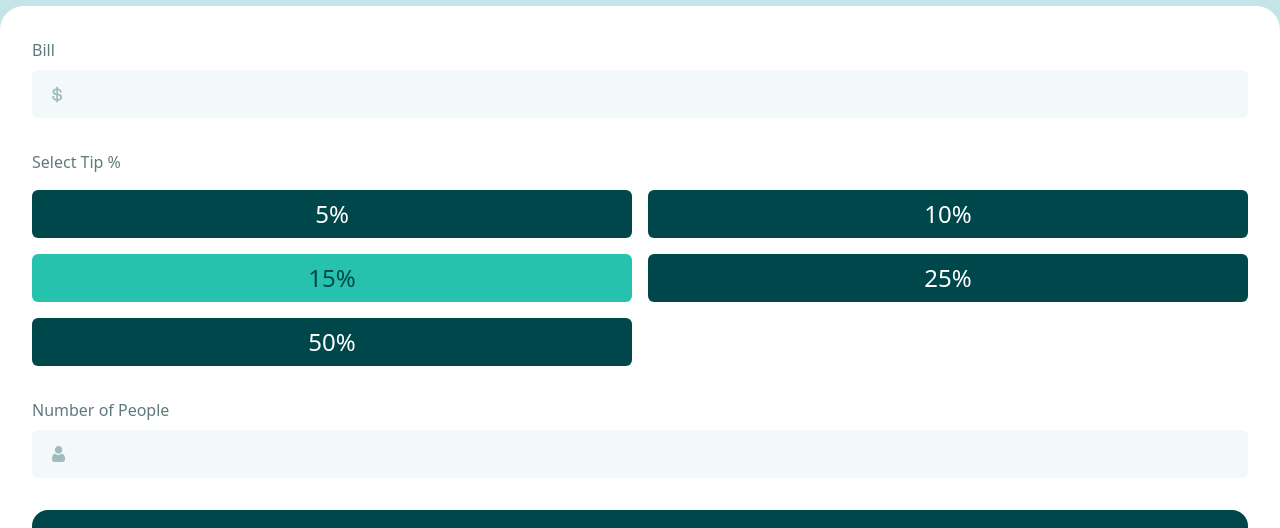
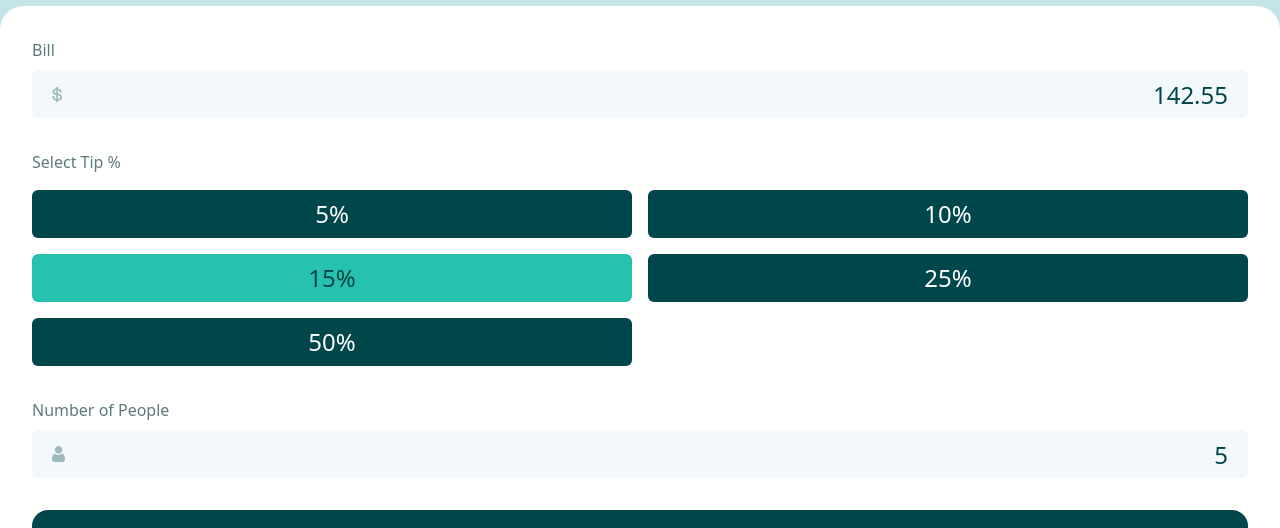
Before and after one commit to LeeConnelly12/tipping-calculator, a Vue app: page / in a window 1280 px wide. Shown: the part 136-664 px from the top of the page. Built offline with nearby package versions, Linux system fonts and the light colour scheme; a web font is replaced by a local one.

Commit message:
Use form defaults

```diff
--- a/src/components/TippingCalculator.vue
+++ b/src/components/TippingCalculator.vue
@@ -7,14 +7,16 @@ import People from "@/components/People.vue"
 const tips = ["5%", "10%", "15%", "25%", "50%"]
 
 const form = ref({
+  bill: 142.55,
   tip: "15%",
+  people: 5,
 })
 </script>
 
 <template>
   <form class="bg-white rounded-t-3xl p-8 text-turquoise">
     <label class="block" for="bill">Bill</label>
-    <Input class="mt-2" type="text" id="bill">
+    <Input v-model="form.bill" class="mt-2" type="text" id="bill">
       <template #icon>
         <DollarSign />
       </template>
@@ -37,8 +39,8 @@ const form = ref({
         />
       </label>
     </div>
-    <label class="block mt-8" for="number_of_people">Number of People</label>
-    <Input class="mt-2" type="text" id="number_of_people">
+    <label class="block mt-8" for="people">Number of People</label>
+    <Input v-model="form.people" class="mt-2" type="text" id="people">
       <template #icon>
         <People />
       </template>
```
